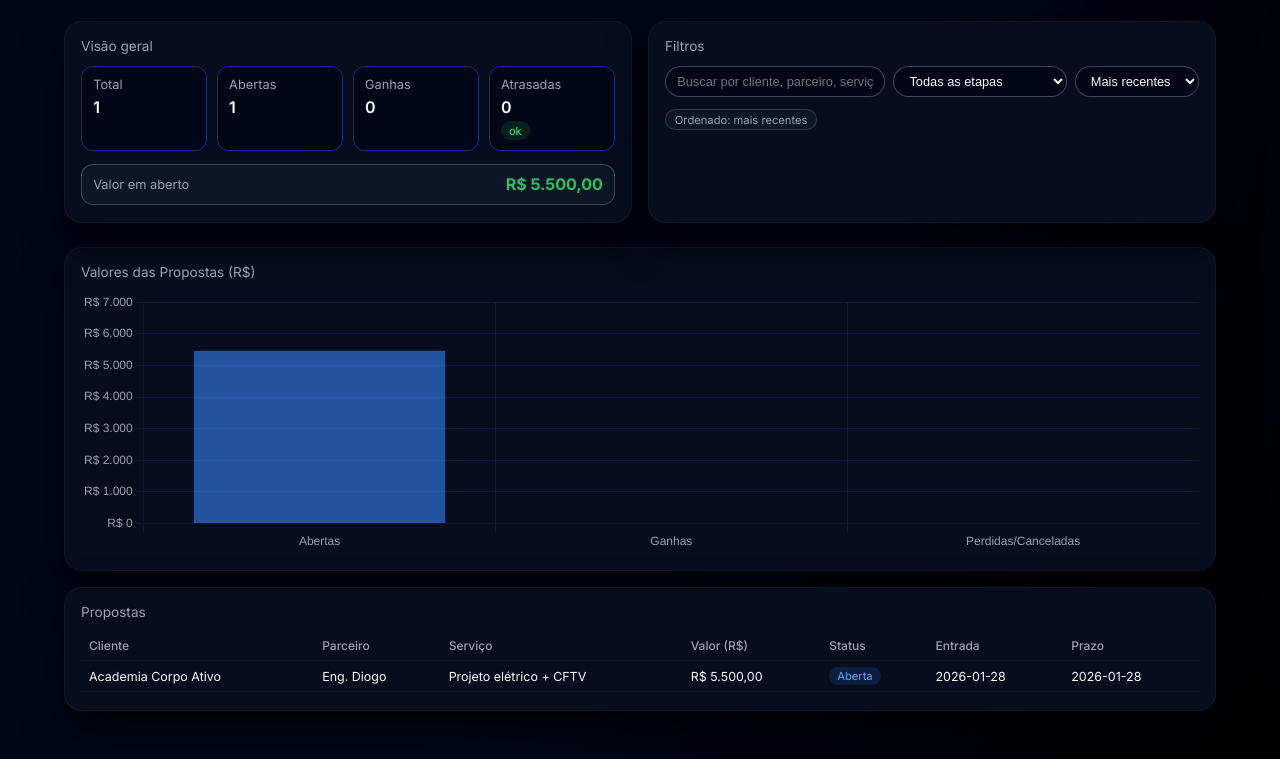
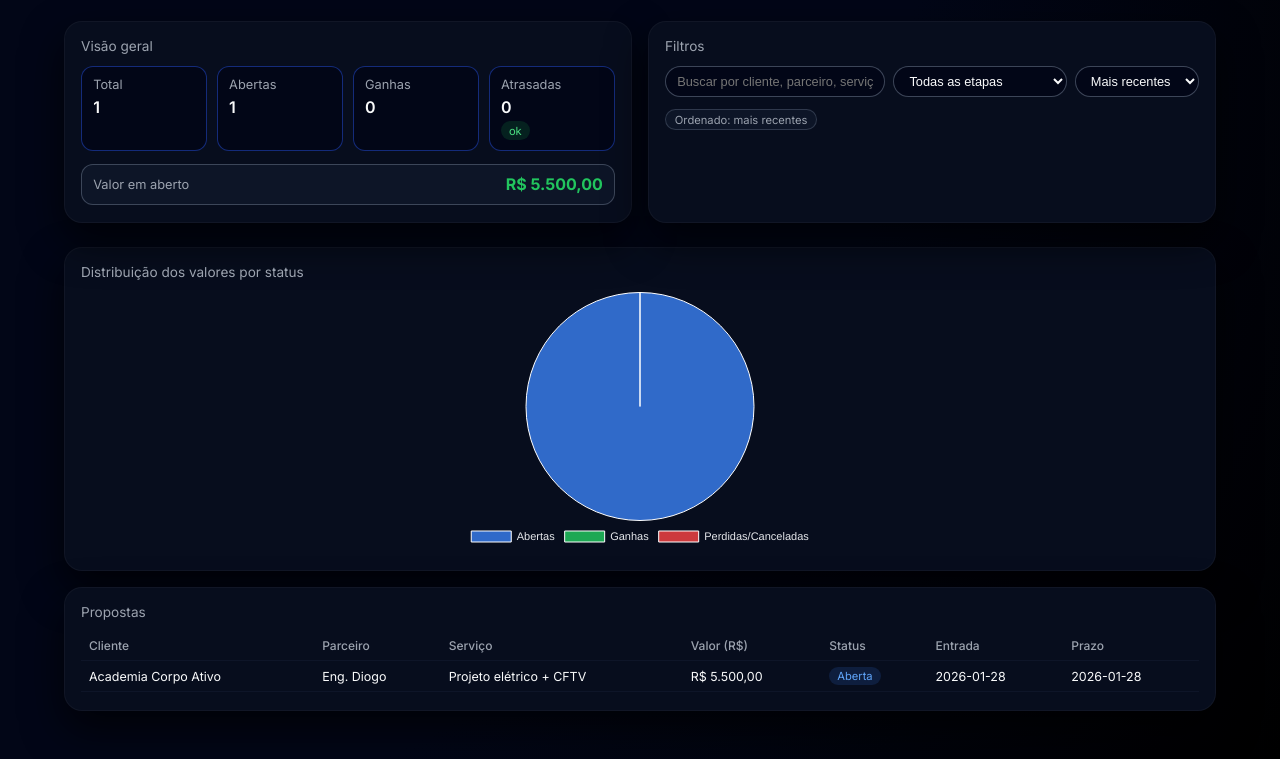
Before and after one commit to mayaniroldao16/crm-projetos, a plain HTML site: page index.html in a window 1280 px wide. Shown: the part 78-837 px from the top of the page. Drawn offline with nearby package versions, Linux system fonts and the light colour scheme.

Commit message:
Update index.html

```diff
--- a/index.html
+++ b/index.html
@@ -282,10 +282,6 @@
 
     /* ÁREA DO GRÁFICO */
 
-    .card-chart {
-      margin-top: 0;
-    }
-
     .card-chart-body {
       height: 260px;
       position: relative;
@@ -560,9 +556,9 @@
     </section>
   </div>
 
-  <!-- GRÁFICO -->
+  <!-- GRÁFICO EM PIZZA -->
   <section class="card card-chart">
-    <div class="card-title">Valores das Propostas (R$)</div>
+    <div class="card-title">Distribuição dos valores por status</div>
     <div class="card-chart-body">
       <canvas id="chart-valores"></canvas>
     </div>
@@ -787,7 +783,7 @@
       .join("");
   }
 
-  // ---------- GRÁFICO (CORRIGIDO) ----------
+  // ---------- GRÁFICO EM PIZZA ----------
   let chartValores = null;
 
   function somarValoresPorStatus(lista) {
@@ -812,9 +808,18 @@
     const labels = ["Abertas", "Ganhas", "Perdidas/Canceladas"];
     const dados = [soma.abertas, soma.ganhas, soma.perdidas];
 
-    // garante que nunca teremos Infinity / NaN
-    const maiorValor = Math.max(...dados, 0);
-    const suggestedMax = maiorValor > 0 ? maiorValor * 1.1 : 1;
+    // se tudo for zero, mostra uma fatia única "Sem valores"
+    const todosZero = dados.every((v) => v === 0);
+    const dataLabels = todosZero ? ["Sem valores"] : labels;
+    const dataValues = todosZero ? [1] : dados;
+
+    const cores = todosZero
+      ? ["rgba(148, 163, 184, 0.7)"]
+      : [
+          "rgba(59, 130, 246, 0.8)",
+          "rgba(34, 197, 94, 0.85)",
+          "rgba(239, 68, 68, 0.85)",
+        ];
 
     if (!chartValores) {
       const ctx = document
@@ -822,57 +827,37 @@
         .getContext("2d");
 
       chartValores = new Chart(ctx, {
-        type: "bar",
+        type: "pie",
         data: {
-          labels,
+          labels: dataLabels,
           datasets: [
             {
-              label: "Valores das Propostas (R$)",
-              data: dados,
+              data: dataValues,
+              backgroundColor: cores,
               borderWidth: 1,
-              backgroundColor: [
-                "rgba(59, 130, 246, 0.6)",
-                "rgba(34, 197, 94, 0.7)",
-                "rgba(239, 68, 68, 0.7)",
-              ],
             },
           ],
         },
         options: {
           responsive: true,
           maintainAspectRatio: false,
-          scales: {
-            x: {
-              grid: {
-                color: "rgba(30, 64, 175, 0.25)",
-              },
-              ticks: {
-                color: "#9ca3af",
-              },
-            },
-            y: {
-              beginAtZero: true,
-              suggestedMax,
-              grid: {
-                color: "rgba(30, 64, 175, 0.25)",
-              },
-              ticks: {
-                color: "#9ca3af",
-                callback(value) {
-                  return "R$ " + value.toLocaleString("pt-BR");
+          plugins: {
+            legend: {
+              position: "bottom",
+              labels: {
+                color: "#e5e7eb",
+                font: {
+                  size: 11,
                 },
               },
-            },
-          },
-          plugins: {
-            legend: {
-              display: false,
             },
             tooltip: {
               callbacks: {
                 label(context) {
-                  const v = context.parsed.y || 0;
-                  return "R$ " + v.toLocaleString("pt-BR");
+                  if (todosZero) return "Sem valores";
+                  const label = context.label || "";
+                  const v = context.parsed || 0;
+                  return `${label}: ${formatarMoeda(v)}`;
                 },
               },
             },
@@ -880,9 +865,9 @@
         },
       });
     } else {
-      chartValores.data.labels = labels;
-      chartValores.data.datasets[0].data = dados;
-      chartValores.options.scales.y.suggestedMax = suggestedMax;
+      chartValores.data.labels = dataLabels;
+      chartValores.data.datasets[0].data = dataValues;
+      chartValores.data.datasets[0].backgroundColor = cores;
       chartValores.update();
     }
   }
@@ -1060,7 +1045,6 @@
         try {
           const data = JSON.parse(ev.target.result);
           if (Array.isArray(data)) {
-            // normaliza os valores
             propostas = data.map((p) => ({
               ...p,
               valor: parseValor(p.valor),
```
